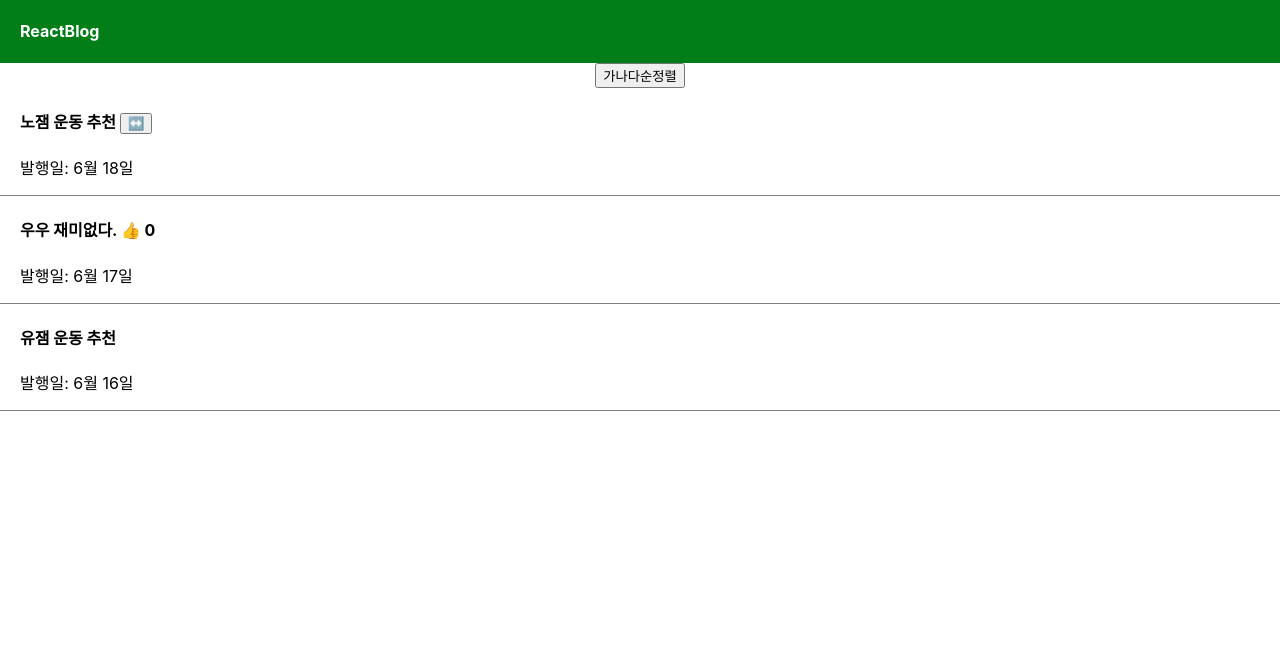
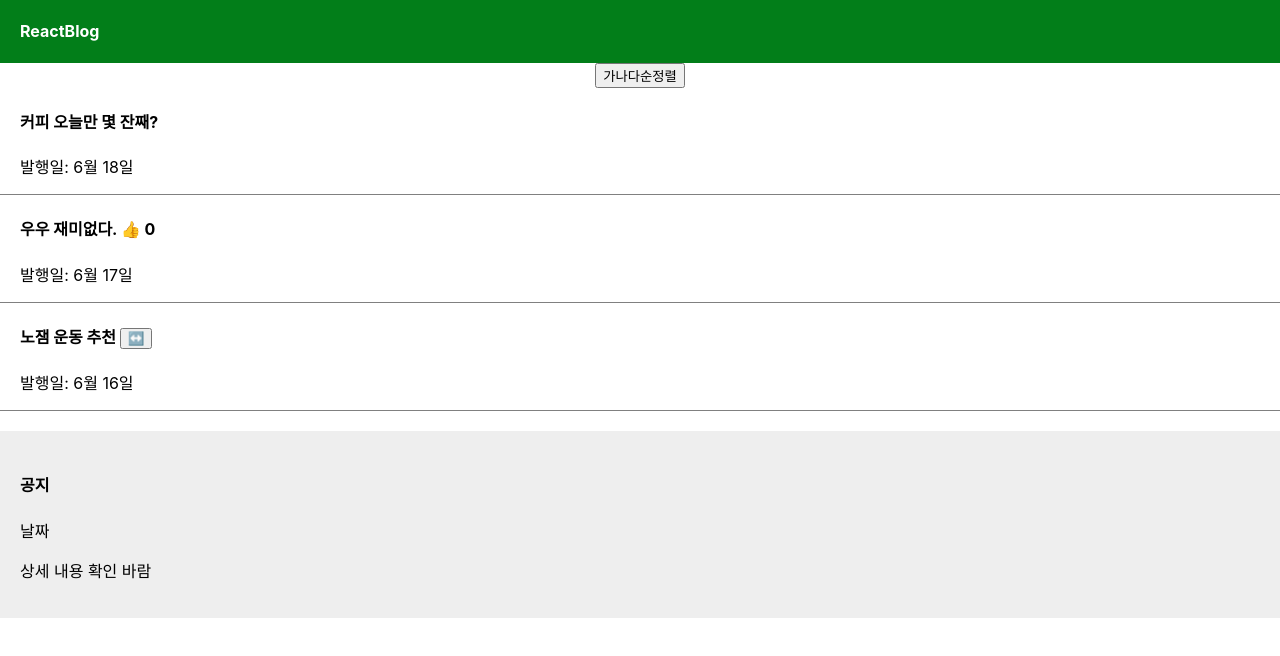
Before and after one commit to yangaeyoung/react_blog, a React (Create React App) app: page / in a window 1280 px wide. Both pictures are taken after a click on the button "↔️". Shown: the top 656 px of the page. Built offline with nearby package versions, Linux system fonts and the light colour scheme.

Commit message:
modal_onoff

```diff
--- a/src/App.css
+++ b/src/App.css
@@ -14,6 +14,13 @@
   padding-left: 20px;
   text-align: left;
   border-bottom: 1px solid grey;
+}
+
+.modal {
+  margin-top: 20px;
+  padding: 20px;
+  background: #eee;
+  text-align: left;
 }
 
 .App-logo {
--- a/src/App.js
+++ b/src/App.js
@@ -6,6 +6,7 @@ function App() {
 
   let [글제목, 글제목변경] = useState(['커피 오늘만 몇 잔째?', '우우 재미없다.', '유잼 운동 추천']);
   let [따봉, 따봉변경] = useState(0);
+  let [modal, setModal] = useState(false);
 
   // function like(){
   //   console.log(1);
@@ -25,11 +26,7 @@ function App() {
       }}>가나다순정렬</button>
 
       <div className="list">
-        <h4>{ 글제목[0] } <button onClick={()=>{
-          let copy = [...글제목];
-          copy[0] = '노잼 운동 추천';
-          글제목변경(copy);
-      }}>↔️</button></h4>
+        <h4>{ 글제목[0] }</h4>
         <p>발행일: 6월 18일</p>
       </div>
       <div className="list">
@@ -37,11 +34,38 @@ function App() {
         <p>발행일: 6월 17일</p>
       </div>
       <div className="list">
-        <h4>{ 글제목[2] }</h4>
+        <h4 onClick={()=>{ setModal(modal == true ? false : true) }}>{ 글제목[2] } <button onClick={()=>{
+          let copy = [...글제목];
+          copy[2] = '노잼 운동 추천';
+          글제목변경(copy);
+      }}>↔️</button></h4>
         <p>발행일: 6월 16일</p>
       </div>
+
+      {/* <div className="modal">
+        <h4>제목</h4>
+        <p>날짜</p>
+        <p>상세내용</p>
+      </div> */}
+
+     {
+      modal == true ? <Modal/> : null
+     }
+
+
     </div>
   );
 }
 
+function Modal() {
+  return(
+      <div className="modal">
+        <h4>공지</h4>
+        <p>날짜</p>
+        <p>상세 내용 확인 바람</p>
+      </div>
+  )
+}
+
+
 export default App;
```
